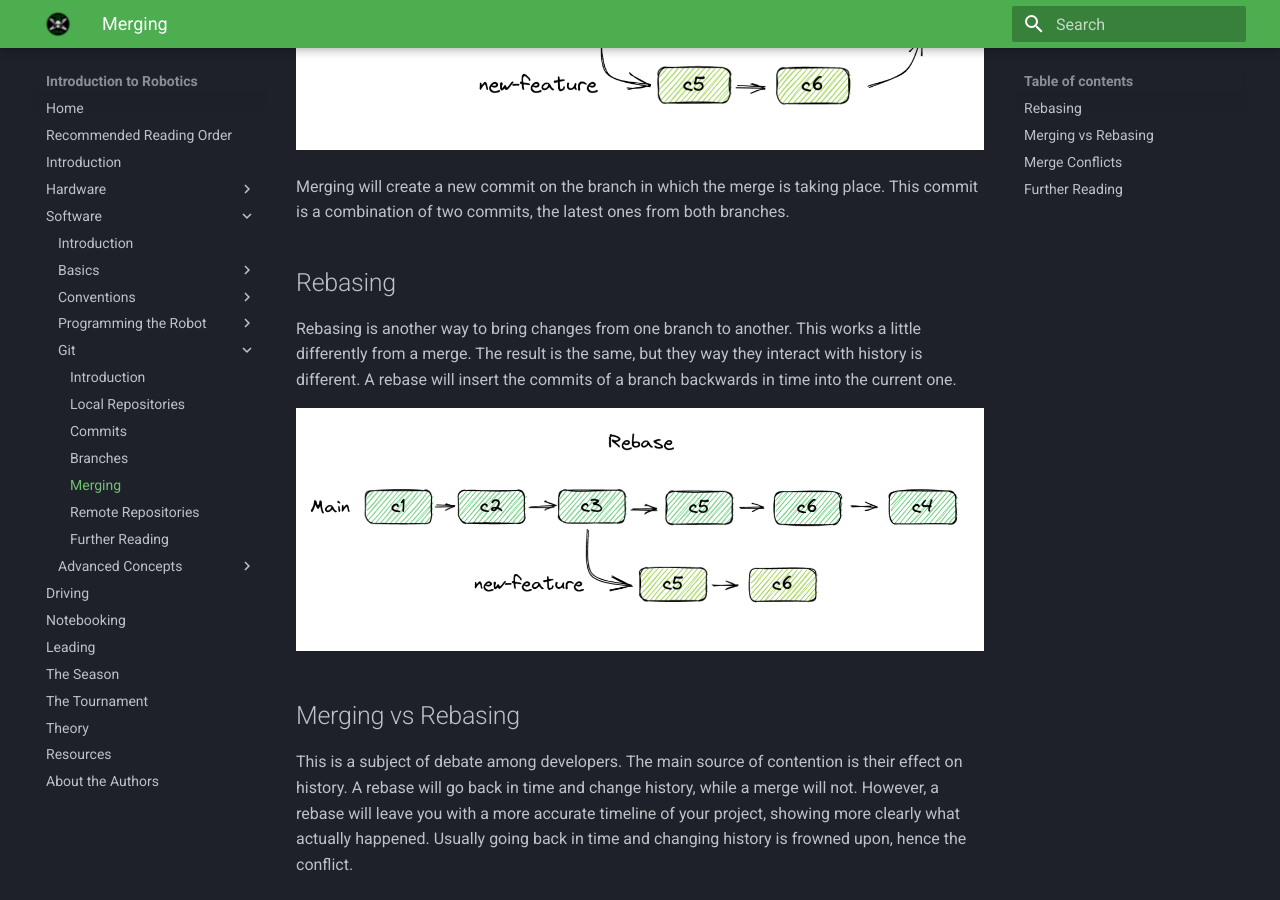
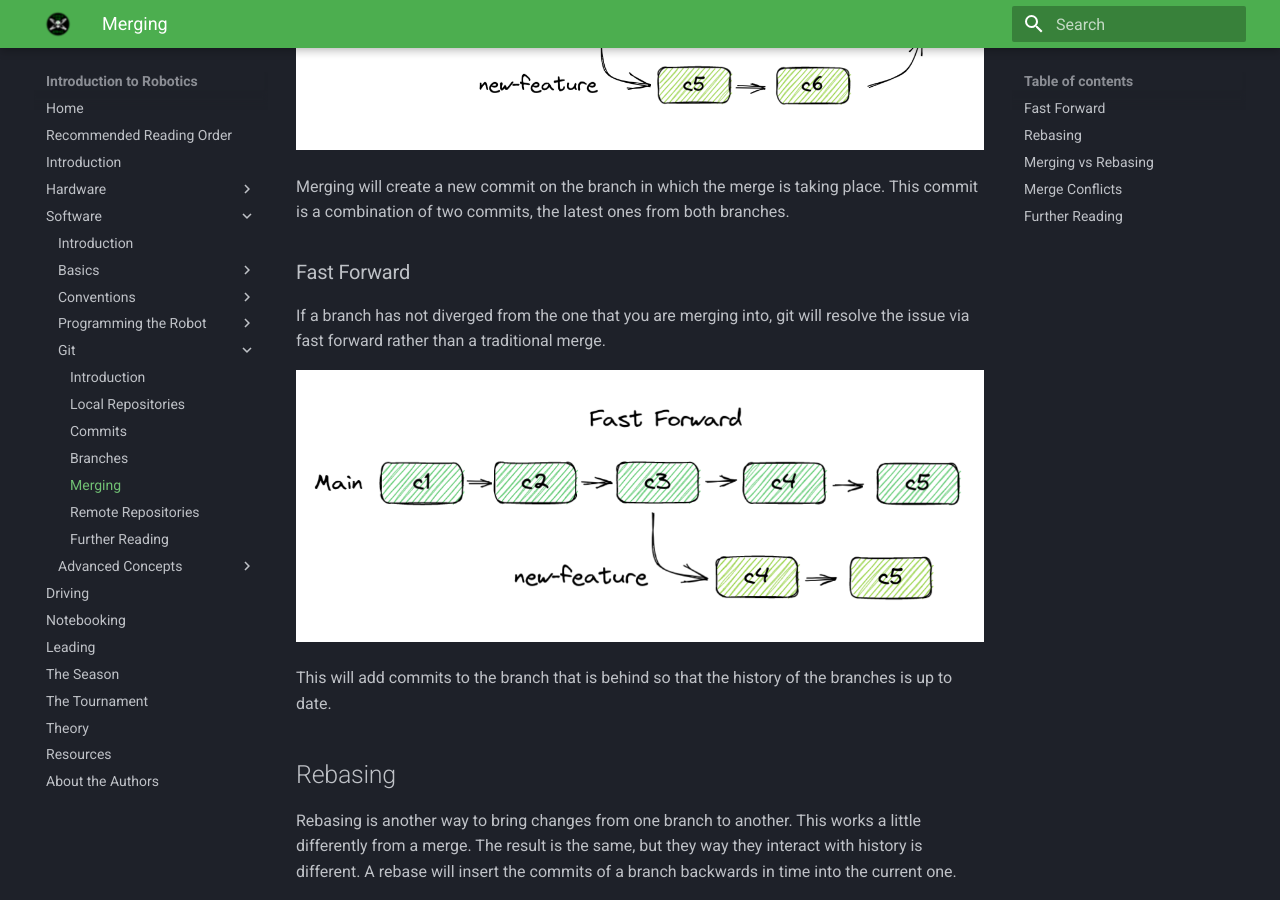
Before and after one commit to Area-53-Robotics/Intro-To-Robotics, an MkDocs documentation site: the page built from docs/software/git/merging.md, in a window 1280 px wide and 900 px high, scrolled down 360 px. Built offline with MkDocs 1.6.1 and Material for MkDocs 9.7.7, drawn with Linux system fonts in a browser that asks for light colours.

Commit message:
Made fixes to the git section

```diff
--- a/docs/software/git/merging.md
+++ b/docs/software/git/merging.md
@@ -5,6 +5,14 @@ Sometimes you want to get commits from one branch and bring them into another on
 ![Image](../../assets/git/merge.png){ width="800" }
 
 Merging will create a new commit on the branch in which the merge is taking place. This commit is a combination of two commits, the latest ones from both branches.
+
+### Fast Forward
+
+If a branch has not diverged from the one that you are merging into, git will resolve the issue via fast forward rather than a traditional merge.
+
+![Image](../../assets/git/fast-forward.png){ width="800" }
+
+This will add commits to the branch that is behind so that the history of the branches is up to date.
 
 ## Rebasing
 
```
Also changed, not shown: docs/software/git/commits.md (+0 -1 lines).
